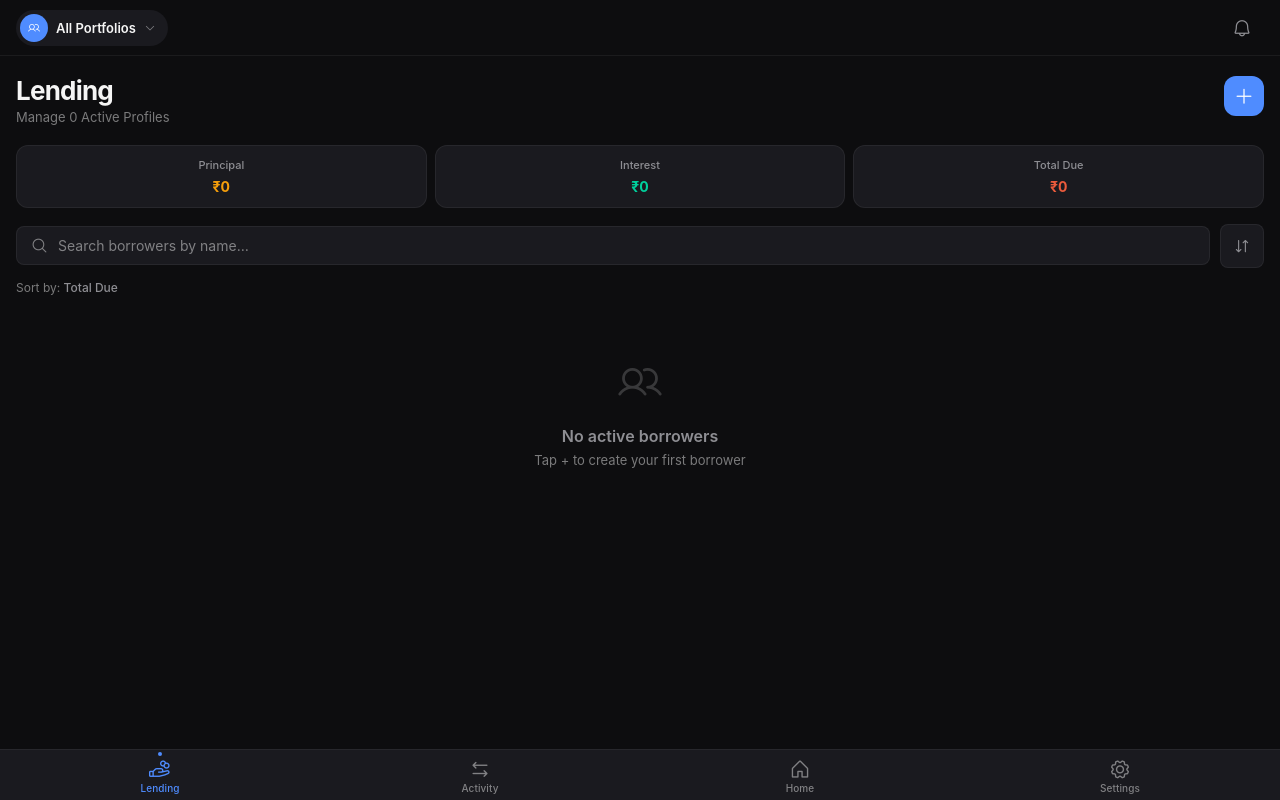
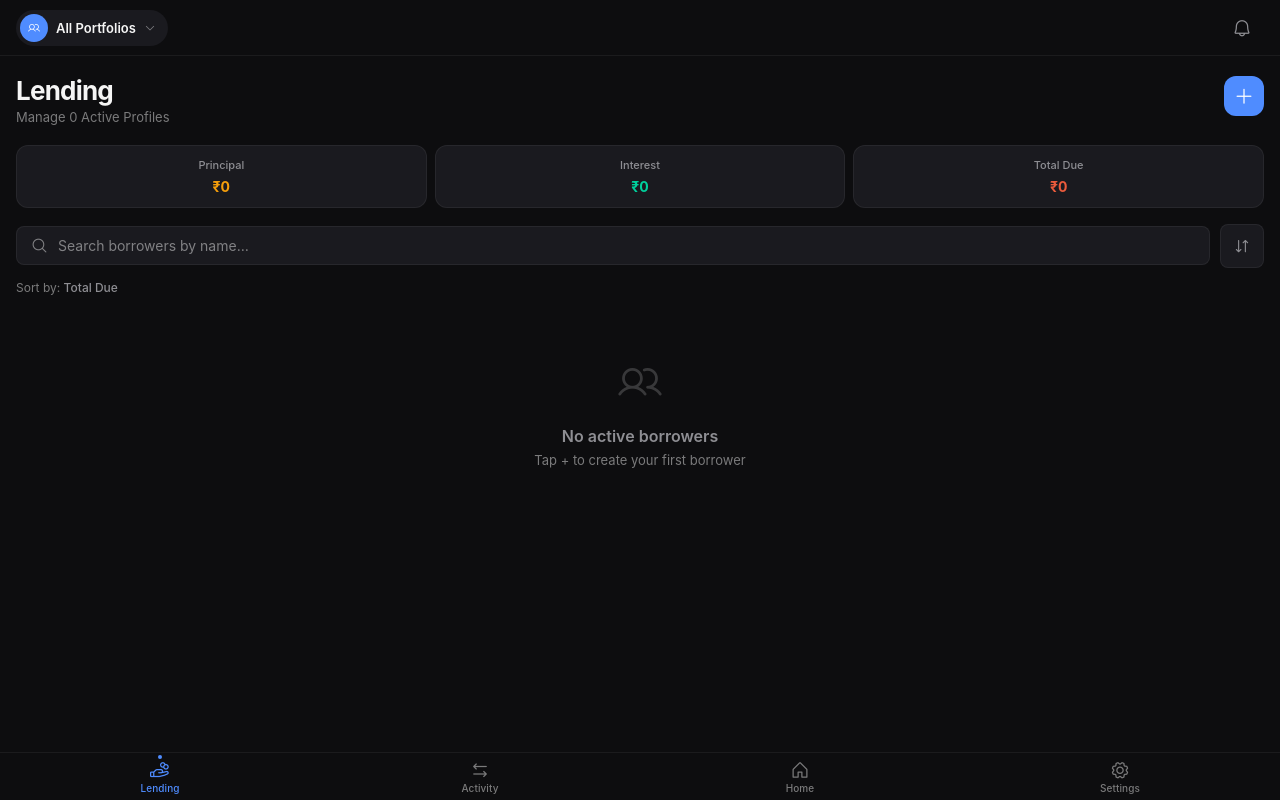
Before and after one commit to praveenperumandla/Moneta, a plain HTML site: page index.html in a window 1280 px wide. Drawn offline with nearby package versions, Linux system fonts and the light colour scheme.

Commit message:
fix: rebuild bottom nav from scratch - move safe-area to #app, compact 48px tab bar (v5.1.7)

```diff
--- a/index.html
+++ b/index.html
@@ -322,7 +322,7 @@
           <div class="settings-row" style="cursor:default">
             <i class="ph ph-vault settings-row__icon"></i>
             <span class="settings-row__label">Moneta</span>
-            <span class="settings-row__meta">v5.1.6</span>
+            <span class="settings-row__meta">v5.1.7</span>
           </div>
           <button type="button" class="settings-row" id="btn-check-updates">
             <i class="ph ph-arrows-clockwise settings-row__icon"></i>
--- a/styles.css
+++ b/styles.css
@@ -51,7 +51,7 @@
   --r-xl: var(--radius-xl, 16px);
 
   /* Layout */
-  --tab-h:    50px;
+  --tab-h:    48px;
   --hdr-h:    56px;
 }
 
@@ -86,6 +86,8 @@ input, textarea, select {
   flex-direction: column;
   overflow: hidden;
   background: var(--bg);
+  /* Safe-area handled here — bottom zone shows --bg, not tab-bar color */
+  padding-bottom: env(safe-area-inset-bottom, 0px);
 }
 
 /* ── Top Header ─────────────────────────────────────────── */
@@ -663,33 +665,39 @@ input, textarea, select {
 .settings-row__meta  { font-size: 13px; color: var(--t3); }
 
 /* ── Bottom Tab Bar ─────────────────────────────────────── */
+/* Safe-area is on #app — tab-bar is just a compact strip */
 .tab-bar {
   flex-shrink: 0;
   width: 100%;
-  box-sizing: border-box;
-  /* No explicit height — intrinsic sizing from children + padding */
-  padding-bottom: env(safe-area-inset-bottom, 0px);
-  background: var(--surface-1);
+  height: var(--tab-h);
+  background: var(--bg);
   border-top: 1px solid var(--border);
-  display: flex; align-items: stretch;
+  display: flex;
+  align-items: center;
   z-index: 50;
 }
 
 .tab-btn {
   position: relative;
-  flex: 1; display: flex; flex-direction: column;
-  align-items: center; justify-content: center;
-  gap: 2px; padding: 6px 4px 4px;
-  border: none; background: transparent;
-  color: var(--t3); font-family: var(--font);
-  cursor: pointer; transition: color 0.18s;
+  flex: 1;
+  display: flex;
+  flex-direction: column;
+  align-items: center;
+  justify-content: center;
+  gap: 2px;
+  height: 100%;
+  border: none;
+  background: transparent;
+  color: var(--t3);
+  font-family: var(--font);
+  cursor: pointer;
+  transition: color 0.18s;
   -webkit-tap-highlight-color: transparent;
-  min-height: var(--tab-h);
 }
 .tab-btn.active { color: var(--blue); }
 .tab-btn:active { opacity: 0.7; }
 
-.tab-btn__icon { font-size: 22px; line-height: 1; }
+.tab-btn__icon { font-size: 20px; line-height: 1; }
 .tab-btn__label { font-size: 10px; font-weight: 500; letter-spacing: 0.01em; }
 
 /* Active indicator dot */
@@ -1038,7 +1046,7 @@ html { -webkit-text-size-adjust: 100%; }
 /* ── Update Toast ──────────────────────────────────────── */
 .update-toast {
   position: fixed;
-  bottom: calc(64px + env(safe-area-inset-bottom));
+  bottom: calc(var(--tab-h) + env(safe-area-inset-bottom) + 12px);
   left: 16px;
   right: 16px;
   background: var(--surface-2);
--- a/sw.js
+++ b/sw.js
@@ -1,4 +1,4 @@
-const CACHE_NAME = 'moneta-v5.1.6';
+const CACHE_NAME = 'moneta-v5.1.7';
 const STATIC_ASSETS = [
   '/',
   '/index.html',
```
Also changed, not shown: 1 other file.
